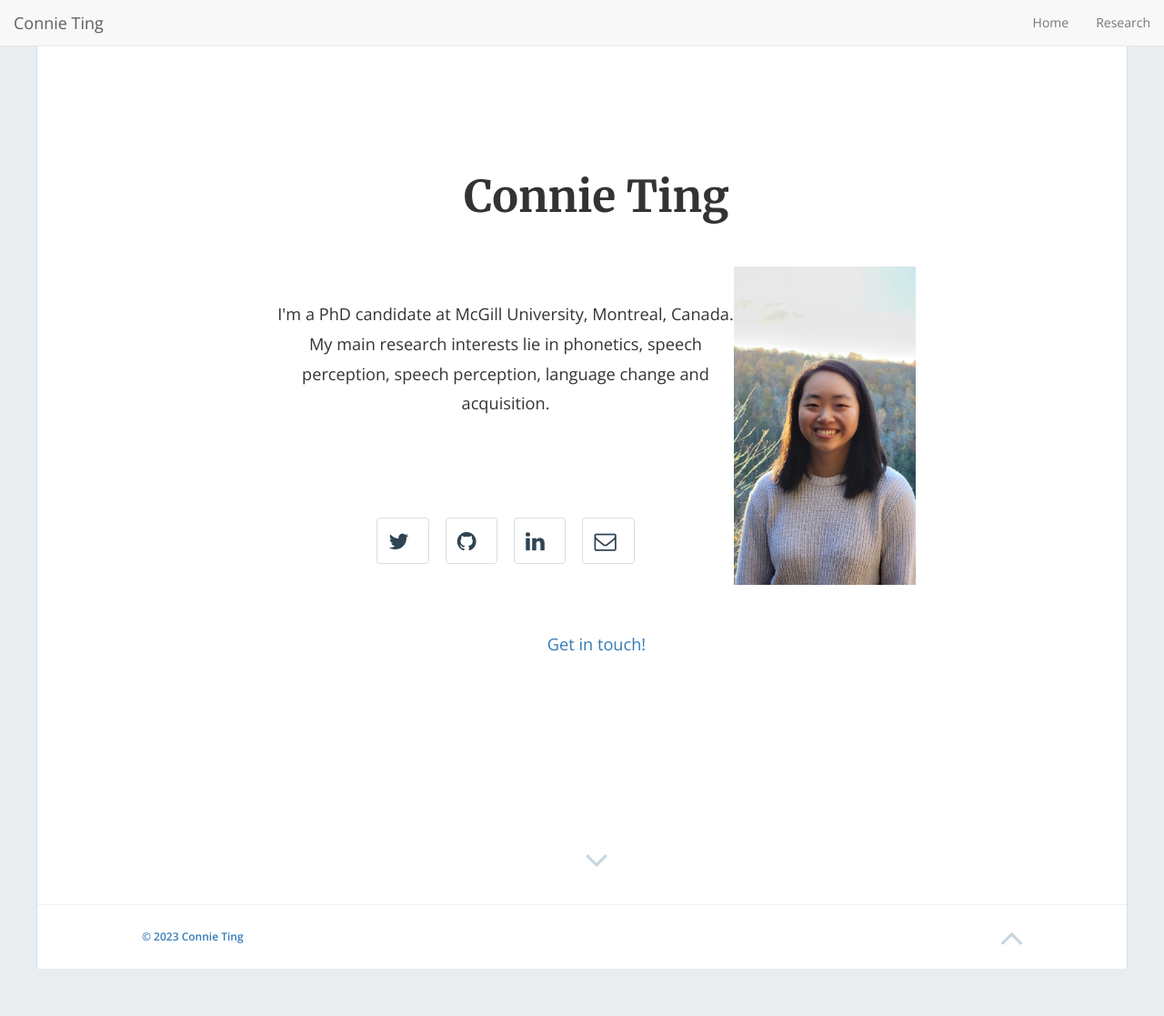
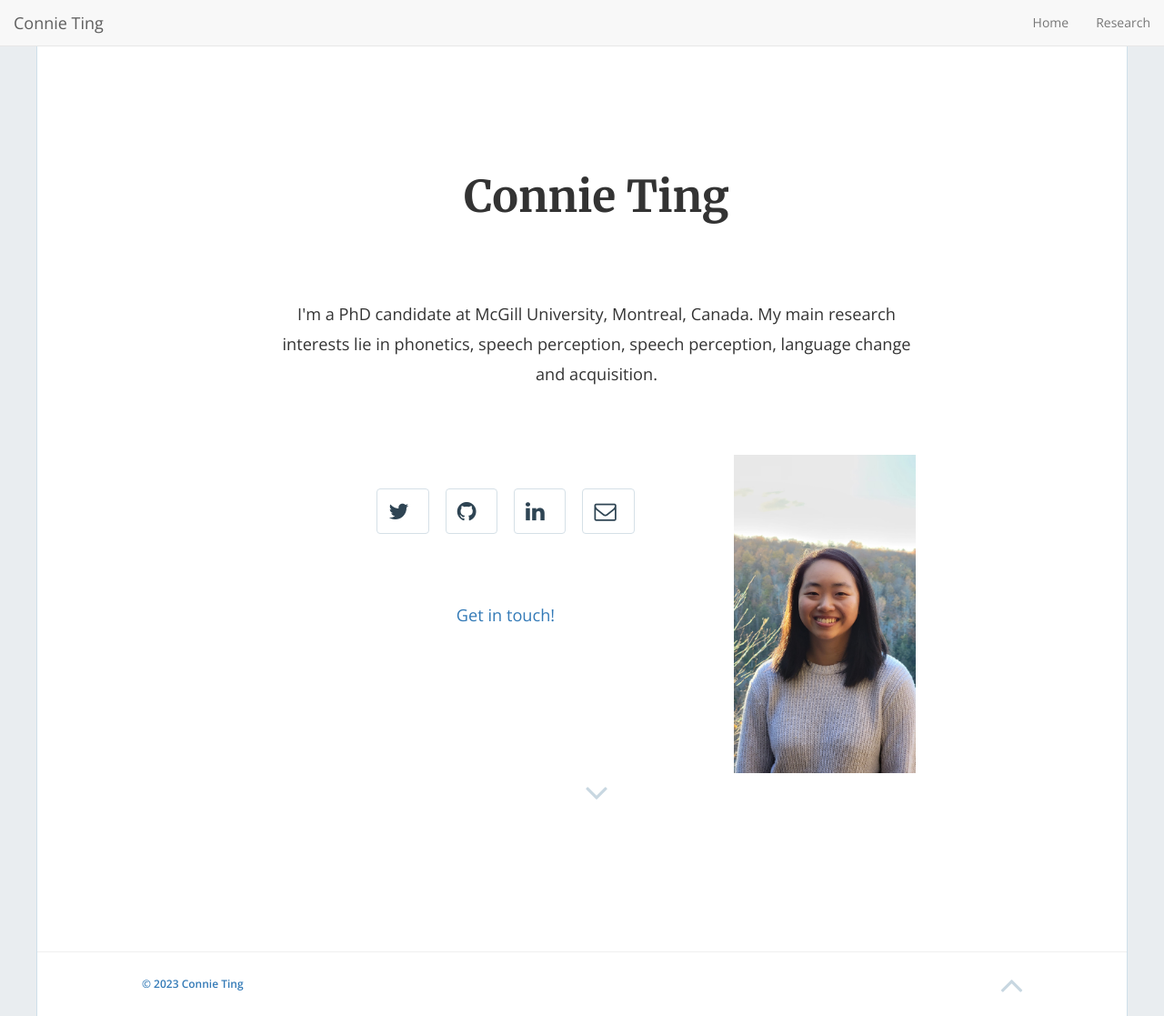
Before and after one commit to connieting/connieting.github.io, a Jekyll site: the page built from index.html, in a window 1280 px wide and 1117 px high. Shown: the whole window at 91% size. Built offline with Jekyll 4.4.1, drawn with Linux system fonts in a browser that asks for light colours; nearby versions of some CDN libraries.

Commit message:
Update home-hero.html
class col set up

```diff
--- a/_includes/home-hero.html
+++ b/_includes/home-hero.html
@@ -15,9 +15,7 @@
           <br>
           <br>
 
-          <div class="image">
-          <img src="/imgs/me_photo.jpeg" style="float:right;width:200px;height:350px;padding:50px,50px,50px;">
-          </div>
+          <div class="col-8">
 
           {% if site.description != '' or site.enable_contact == true %}
           <p class="text-center">
@@ -26,6 +24,14 @@
             {% endif %}
           </p>
           {% endif %}
+
+          </div>
+
+          <div class="col">
+            <div class="image">
+            <img src="/imgs/me_photo.jpeg" style="float:right;width:200px;height:350px;padding:50px,50px,50px;">
+            </div>
+          </div>
 
           <div class="hero-buttons">
 
@@ -51,14 +57,14 @@
             {% endif %}
           </p>
 
-        </div>
-
       </div>
 
       <a class="section-jump text-center" href="#portfolio">
         <i class="fa fa-angle-down fa-3x"></i>
       </a>
 
+      </div>
+
     </div>
 
   </div>
```
